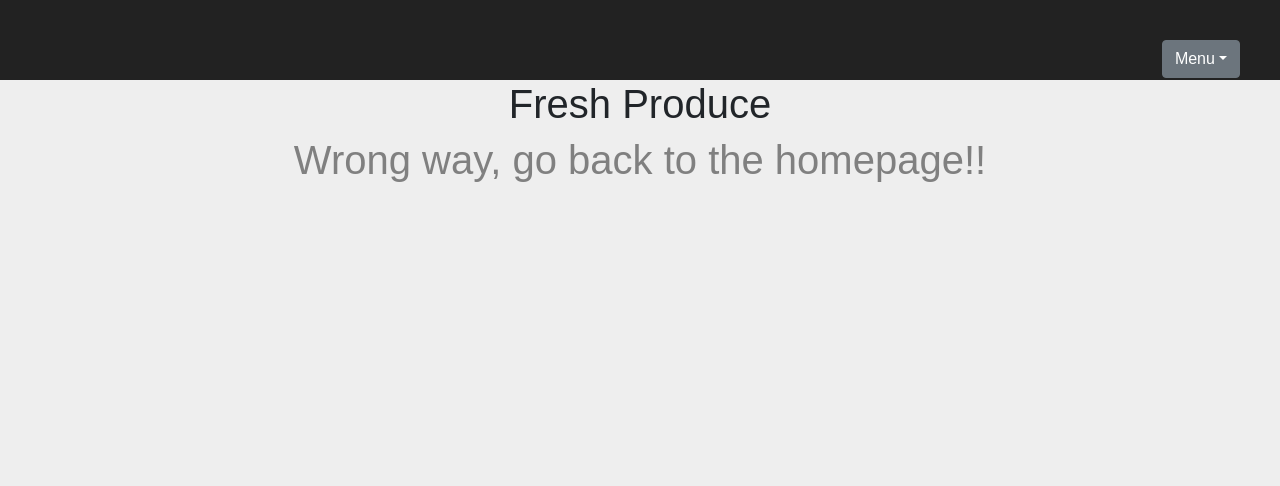
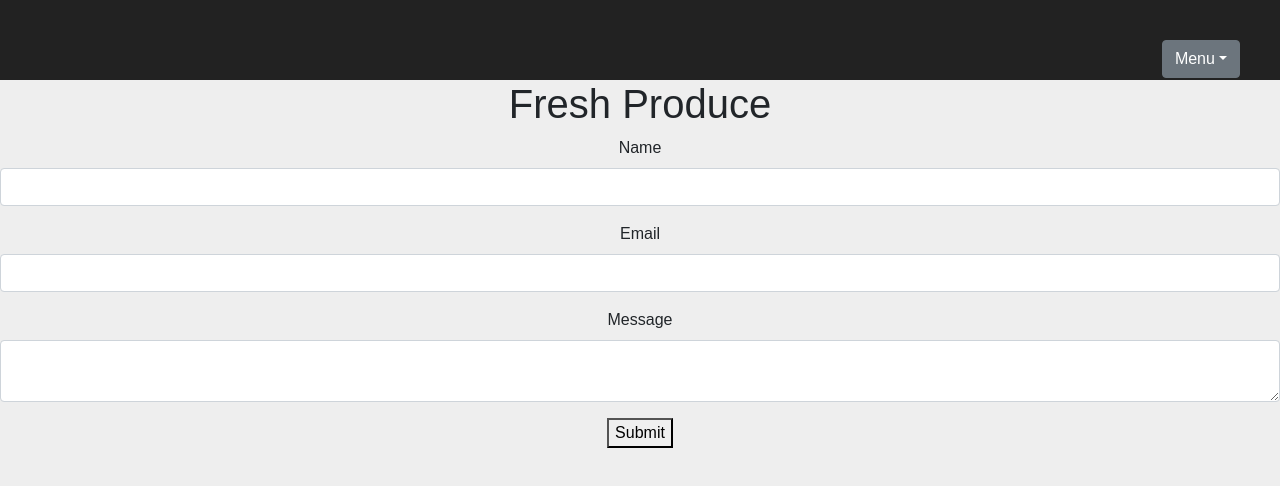
Before and after one commit to Andrew-CC-Martin/FreshProduce, a React (Create React App) app in the folder client/: page /contactus in a window 1280 px wide. Shown: the top 486 px of the page. Built offline with nearby package versions, Linux system fonts and the light colour scheme.

Commit message:
Add ContactUs component and route front end only

```diff
--- a/client/src/App.js
+++ b/client/src/App.js
@@ -17,6 +17,7 @@ import Lost from './components/Lost';
 import Catalogue from './components/Catalogue';
 import UpdateUser from './components/UpdateUser';
 import UsersList from './components/UsersList';
+import ContactUs from './components/ContactUs';
 
 class App extends Component {
   constructor(props) {
@@ -115,6 +116,7 @@ class App extends Component {
             <Route exact path="/" component={Home} />
             <Route exact path="/catalogue" component={Catalogue} />
             <Route exact path="/update/:id" component={UpdateUser} />
+            <Route exact path="/contactus/" component={ContactUs} />
             <Route
               exact
               path="/register"
--- /dev/null
+++ b/client/src/components/ContactUs.js
@@ -0,0 +1,37 @@
+import React, { Component } from 'react';
+import {Form, FormGroup, Input, Label, Button } from 'reactstrap'
+
+
+class  ContactUs extends Component {
+    state = {  }
+    render() {
+        return (
+            <Form>
+                <FormGroup>
+                    <Label for="name">Name</Label>
+                    <Input
+                        type="text"
+                        name="name"
+                        onChange={this.handleChange} />
+                </FormGroup>
+                <FormGroup>
+                    <Label for="email">Email</Label>
+                    <Input
+                        type="email"
+                        name="email"
+                        onChange={this.handleChange} />
+                </FormGroup>
+                <FormGroup>
+                    <Label for="message">Message</Label>
+                    <Input
+                        type="textarea"
+                        name="message"
+                        onChange={this.handleChange} />
+                </FormGroup>
+                <button>Submit</button>
+            </Form>
+          );
+    }
+}
+
+export default ContactUs;
--- a/client/src/index.js
+++ b/client/src/index.js
@@ -1,7 +1,7 @@
 import React from 'react';
 import ReactDOM from 'react-dom';
 import '../node_modules/bootstrap/dist/css/bootstrap.min.css';
-// import '../node_modules/bootstrap/dist/css/bootstrap-theme.min.css';
+import 'bootstrap/dist/css/bootstrap.css';
 import './index.css';
 import App from './App';
 import registerServiceWorker from './registerServiceWorker';
```
